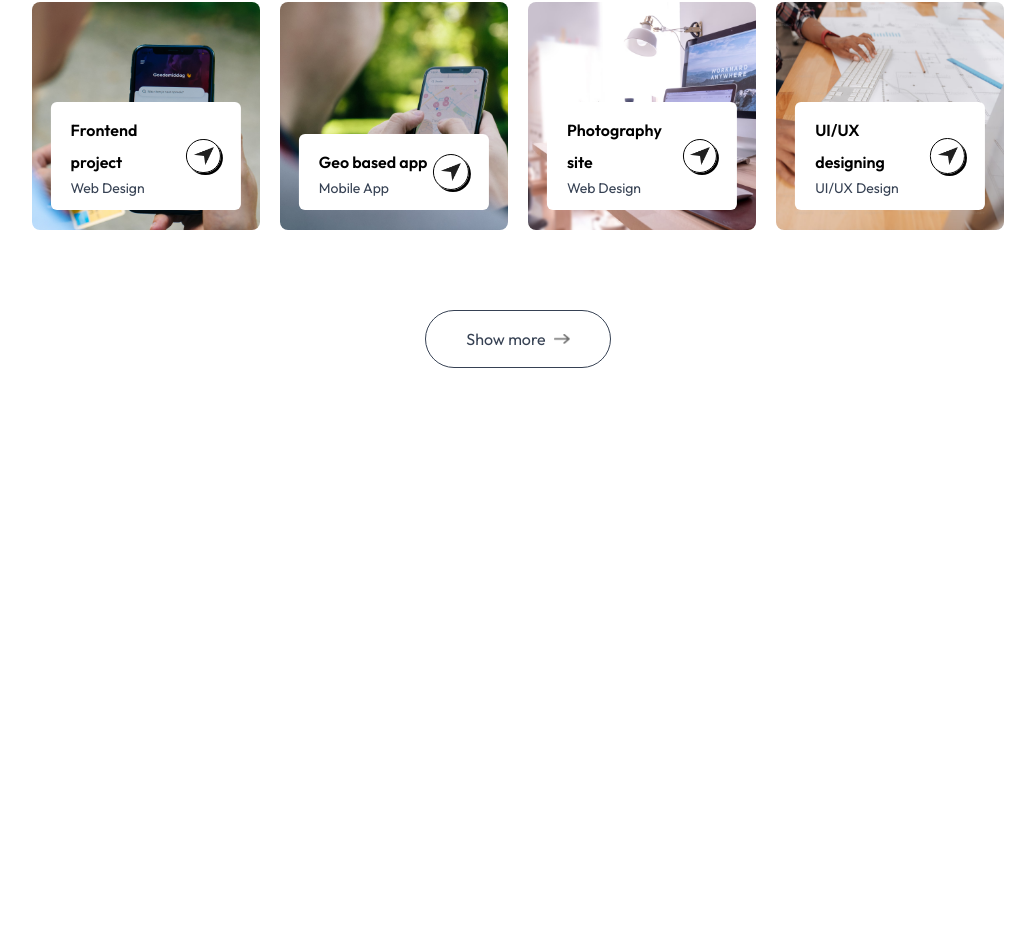
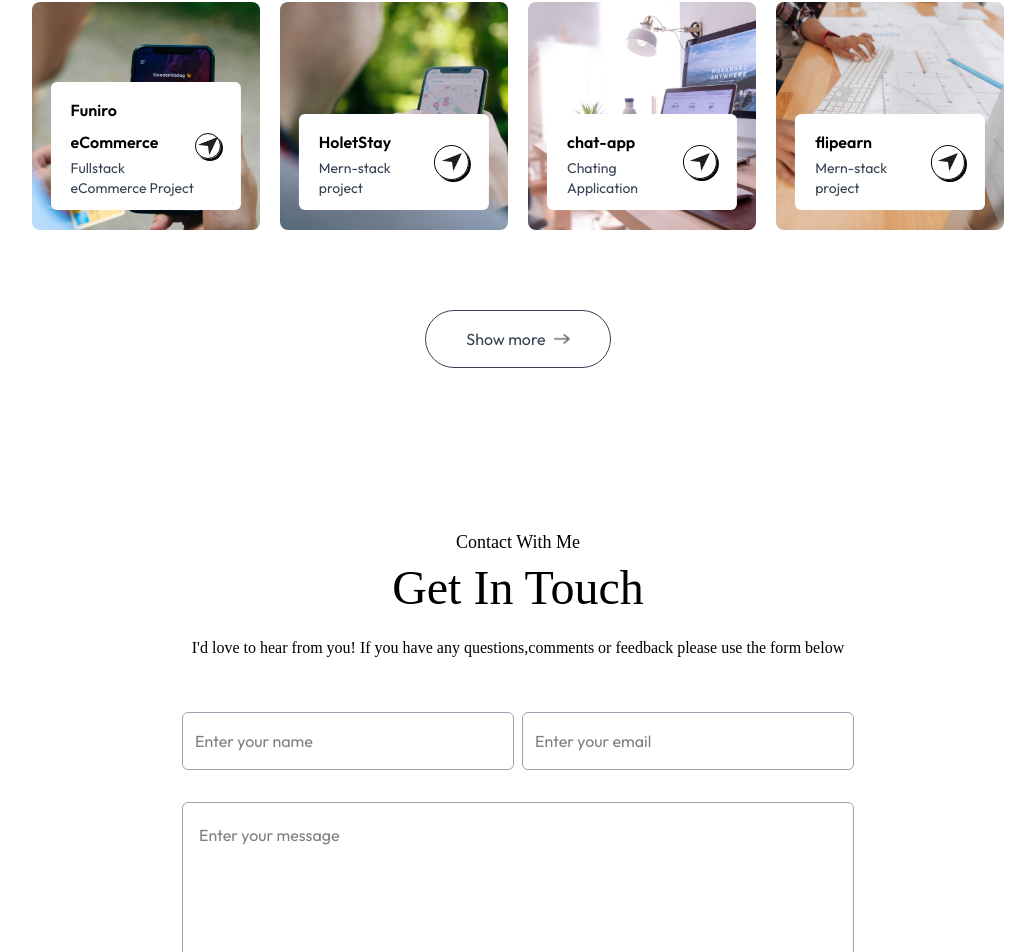
Before and after one commit to yeasin5060/portfolio-nextjs, a Next.js app: page / in a window 1280 px wide. Shown: the part 2637-3589 px from the top of the page, without its empty margins (122-1157 px from the left). Before the commit the page ends 3125 px from the top, so only its background shows below. Built offline with nearby package versions, Linux system fonts and the light colour scheme; a web font is replaced by a local one.

Commit message:
complete the contact section

```diff
--- /dev/null
+++ b/app/components/Contact.jsx
@@ -0,0 +1,50 @@
+import { assets } from '@/assets/assets'
+import Image from 'next/image'
+import React, { useState } from 'react'
+
+const Contact = () => {
+
+    const [result, setResult] = useState("");
+
+    const onSubmit = async (event) => {
+        event.preventDefault();
+        setResult("Sending....");
+        const formData = new FormData(event.target);
+
+        formData.append("access_key", "35ab33c0-b024-4152-a46f-be46e8266f96");
+
+        const response = await fetch("https://api.web3forms.com/submit", {
+        method: "POST",
+        body: formData
+        });
+
+        const data = await response.json();
+
+        if (data.success) {
+        setResult("Form Submitted Successfully");
+        event.target.reset();
+        } else {
+        console.log("Error", data);
+        setResult(data.message);
+        }
+    };
+  return (
+    <div  id='contact' className='w-full px-[12%] py-10 scroll-mt-20 bg-[url("/footer-bg-color.png")] bg-no-repeat bg-center bg-[length:90%_auto]'>
+        <h4 className='text-center mb-2 text-lg fontOvo capitalize'>Contact with me</h4>
+        <h2 className='text-center text-5xl fontOvo capitalize'>Get in touch</h2>
+        <p className='text-center max-w-2xl mx-auto mt-5 mb-12 fontOvo'>I'd love to hear from you! If you have any questions,comments or feedback please use the form below</p>
+
+        <form onSubmit={onSubmit} className='max-w-2xl mx-auto'>
+            <div className='grid grid-cols-2 gap-2 my-10 mb-8'>
+                <input className='flex-1 outline-none p-3 border-[0.5px] border-gray-400 rounded-md bg-white' type="text" placeholder='Enter your name' name='name' required/>
+                <input className='flex-1 outline-none p-3 border-[0.5px] border-gray-400 rounded-md bg-white' type="email" placeholder='Enter your email' name='email' required/>
+            </div>
+            <textarea className='w-full outline-none p-4 border-[0.5px] border-gray-400 rounded-md bg-white mb-6' rows='6' placeholder='Enter your message' name='message'></textarea>
+            <button className='py-3 px-8 w-max flex items-center justify-between gap-2 bg-black/80 text-white rounded-full mx-auto hover:bg-black duration-500' type='submit'>Submit now<Image className='w-4' src={assets.right_arrow_white} alt='not fount'/></button>
+            <p className='mt-4'>{result}</p>
+        </form>
+    </div>
+  )
+}
+
+export default Contact
--- a/app/globals.css
+++ b/app/globals.css
@@ -23,11 +23,3 @@
 .fontOvo {
   font-family: Ovo , serif;
 }
-
-.black {
- text-shadow: 4px 4x 0 #000;
-}
-
-.white {
-   text-shadow: 4px 4x 0 #fff;
-}
--- a/app/page.js
+++ b/app/page.js
@@ -1,6 +1,7 @@
 'use client'
 
 import About from "./components/About";
+import Contact from "./components/Contact";
 import Header from "./components/Header";
 import Navbar from "./components/Navbar";
 import Services from "./components/Services";
@@ -14,6 +15,7 @@ export default function Home() {
       <About/>
       <Services/>
       <Work/>
+      <Contact/>
     </>
   );
 }
--- a/assets/assets.js
+++ b/assets/assets.js
@@ -78,23 +78,23 @@ export const assets = {
 
 export const workData = [
     {
-        title: 'Frontend project',
-        description: 'Web Design',
+        title: 'Funiro eCommerce',
+        description: 'Fullstack eCommerce Project',
         bgImage: '/work-1.png',
     },
     {
-        title: 'Geo based app',
-        description: 'Mobile App',
+        title: 'HoletStay',
+        description: 'Mern-stack project',
         bgImage: '/work-2.png',
     },
     {
-        title: 'Photography site',
-        description: 'Web Design',
+        title: 'chat-app',
+        description: 'Chating Application',
         bgImage: '/work-3.png',
     },
     {
-        title: 'UI/UX designing',
-        description: 'UI/UX Design',
+        title: 'flipearn',
+        description: 'Mern-stack project',
         bgImage: '/work-4.png',
     },
 ]
```
